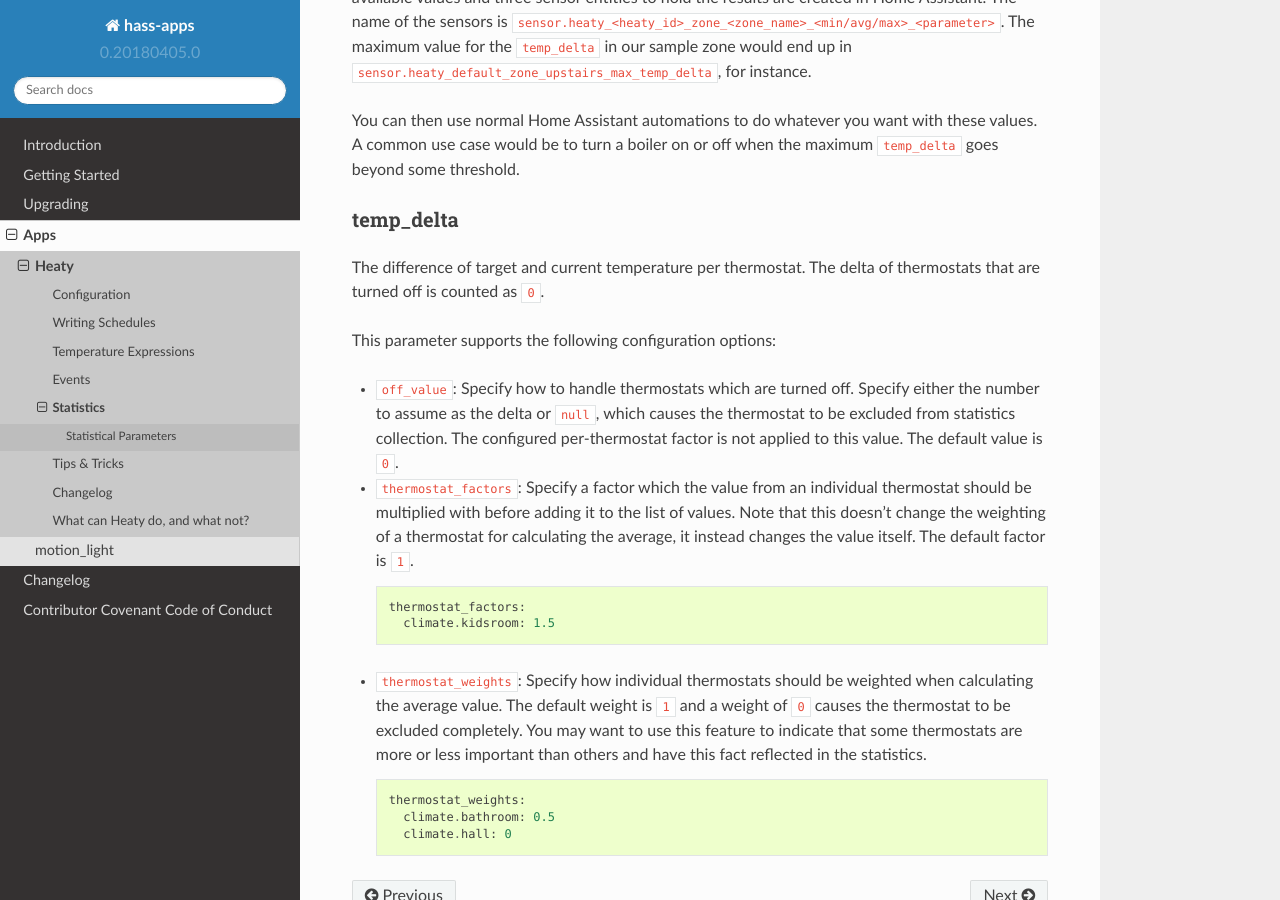
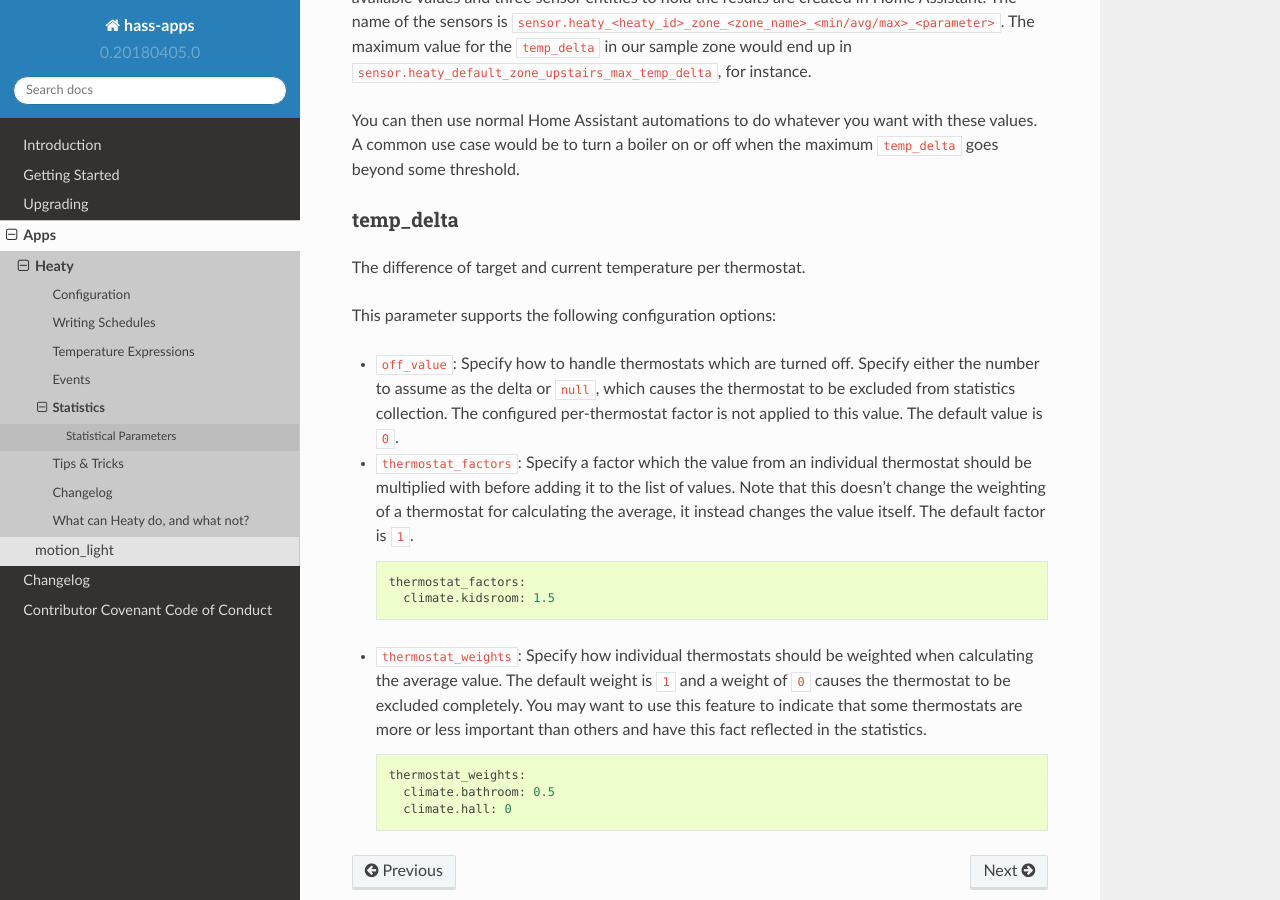
Before and after one commit to bob1de/hass-apps, a Sphinx documentation site: the page built from docs/apps/heaty/statistics.rst, in a window 1280 px wide and 900 px high, scrolled down 877 px. Built offline with Sphinx 7.4.7 and the Read the Docs theme 2.0.0, drawn with Linux system fonts in a browser that asks for light colours.

Commit message:
[heaty] Remove obsolete note from temp_delta statistics parameter docs

```diff
--- a/docs/apps/heaty/statistics.rst
+++ b/docs/apps/heaty/statistics.rst
@@ -55,8 +55,7 @@ or off when the maximum ``temp_delta`` goes beyond some threshold.
 temp_delta
 ~~~~~~~~~~
 
-The difference of target and current temperature per thermostat. The
-delta of thermostats that are turned off is counted as ``0``.
+The difference of target and current temperature per thermostat.
 
 This parameter supports the following configuration options:
 
```
